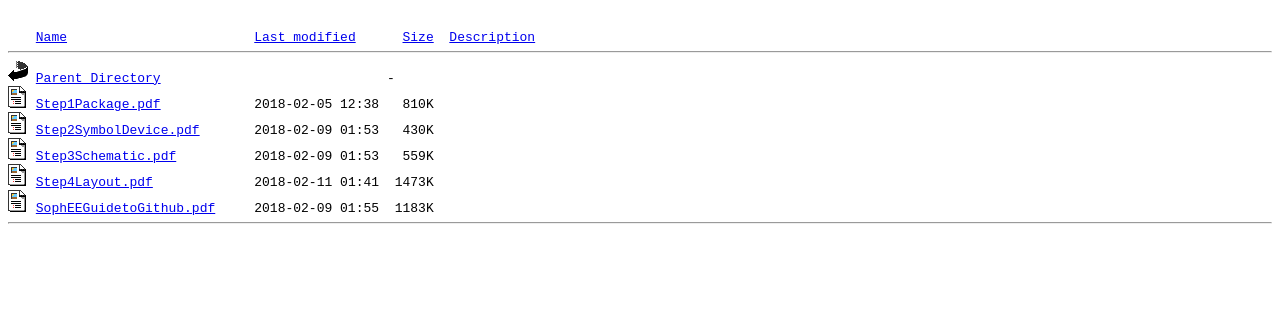
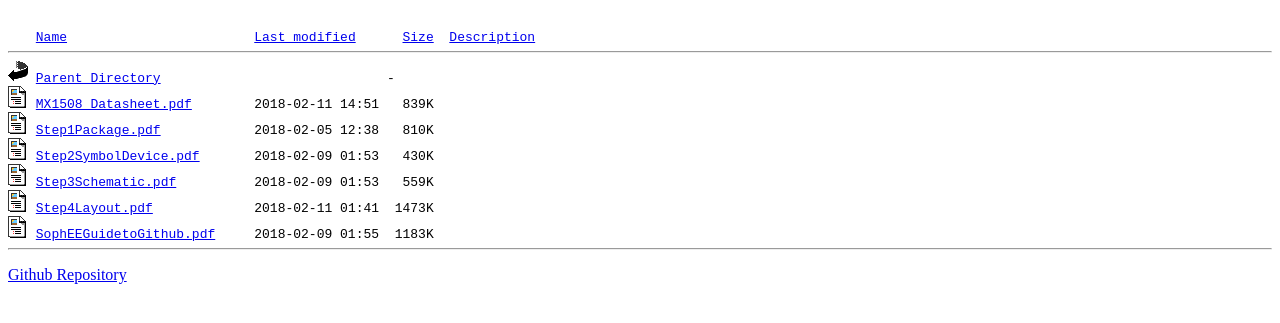
Before and after one commit to Jaapdedood/jaapdedood.com, a plain HTML site: page SophEE/index.html in a window 1280 px wide. Shown: the part 61-384 px from the top of the page. Drawn offline with Linux system fonts and the light colour scheme.

Commit message:
Added github link and mx1508 datasheet

```diff
--- a/SophEE/index.html
+++ b/SophEE/index.html
@@ -6,10 +6,12 @@
   <body>
     <h1>Index of /SophEE</h1>
 <pre><img src="/icons/blank.gif" alt="Icon "> <a href="?C=N;O=D">Name</a>                        <a href="?C=M;O=A">Last modified</a>      <a href="?C=S;O=A">Size</a>  <a href="?C=D;O=A">Description</a><hr><img src="/icons/back.gif" alt="[PARENTDIR]"> <a href="..">Parent Directory</a>                             -
+<img src="/icons/layout.gif" alt="[   ]"> <a href="MX1508_Datasheet.pdf">MX1508_Datasheet.pdf</a>        2018-02-11 14:51   839K
 <img src="/icons/layout.gif" alt="[   ]"> <a href="Step1Package.pdf">Step1Package.pdf</a>            2018-02-05 12:38   810K
 <img src="/icons/layout.gif" alt="[   ]"> <a href="Step2SymbolDevice.pdf">Step2SymbolDevice.pdf</a>       2018-02-09 01:53   430K
 <img src="/icons/layout.gif" alt="[   ]"> <a href="Step3Schematic.pdf">Step3Schematic.pdf</a>          2018-02-09 01:53   559K
 <img src="/icons/layout.gif" alt="[   ]"> <a href="Step4Layout.pdf">Step4Layout.pdf</a>             2018-02-11 01:41  1473K
 <img src="/icons/layout.gif" alt="[   ]"> <a href="SophEEGuidetoGithub.pdf">SophEEGuidetoGithub.pdf</a>     2018-02-09 01:55  1183K
 <hr></pre>
+<p><a href="https://github.com/Jaapdedood/sophEE_Blueprint">Github Repository</a></p>
 </body></html>
```
Also changed, not shown: 1 other file.
